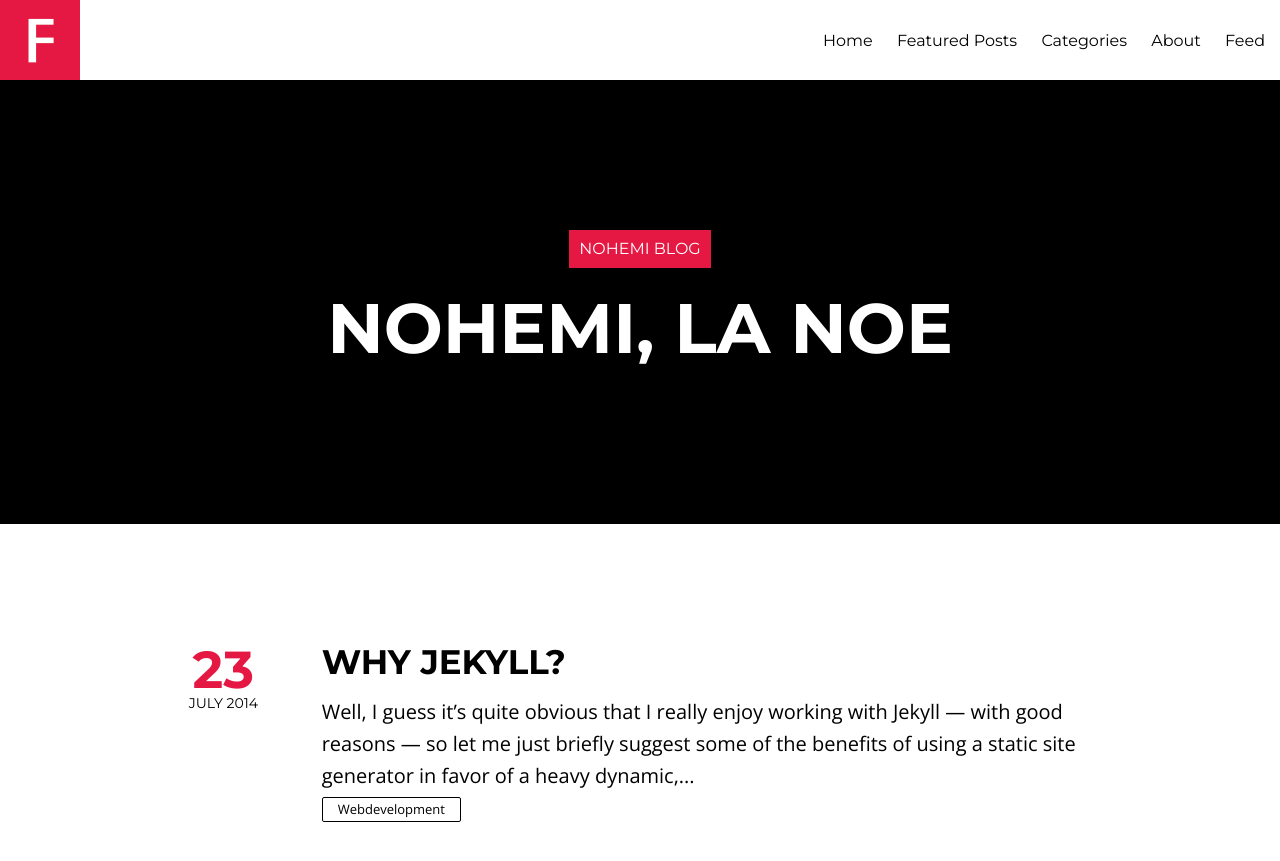
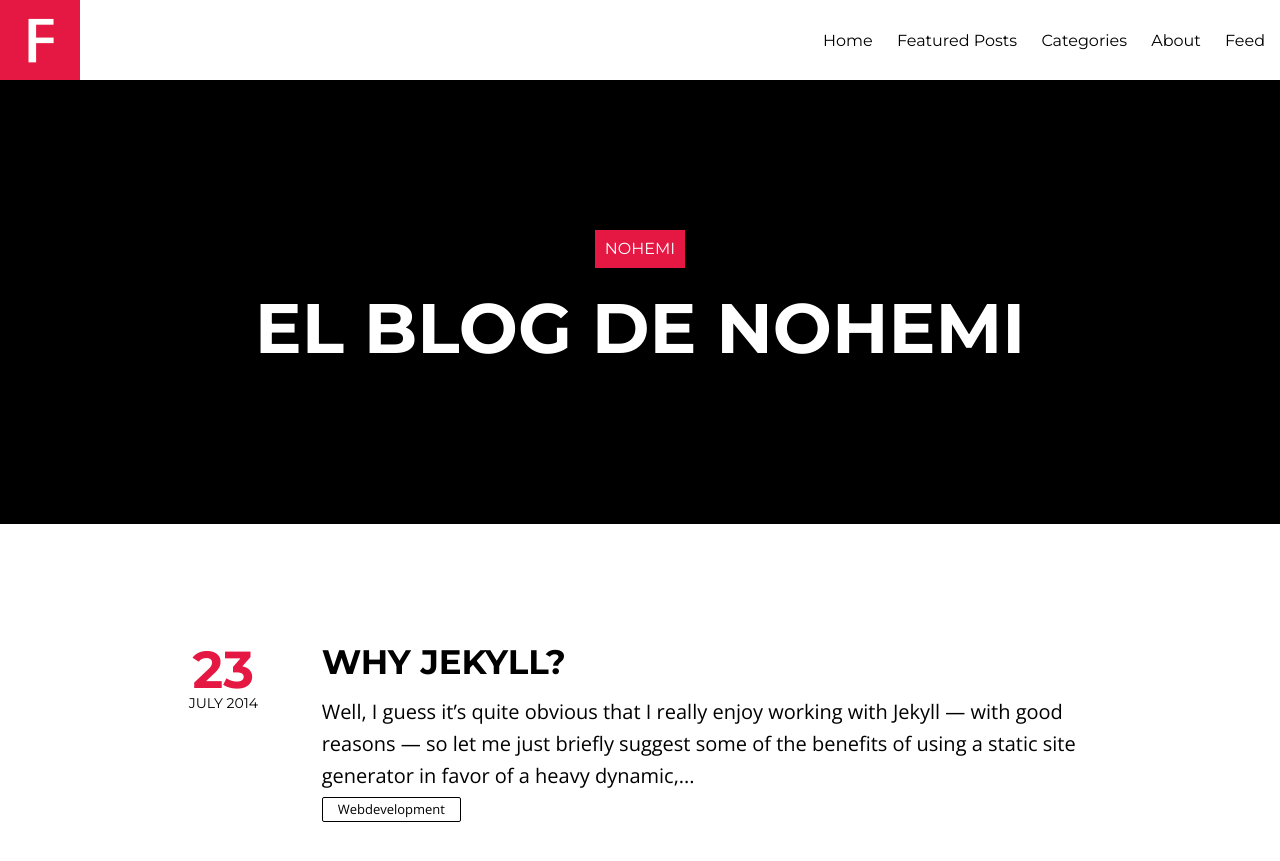
Before and after one commit to ehernandez-xk/nohemi, a Jekyll site: the page built from index.html, in a window 1280 px wide and 900 px high. Shown: the top 861 px of the window. Built offline with Jekyll 4.4.1, drawn with Linux system fonts in a browser that asks for light colours; nearby versions of some CDN libraries; the list of posts is cut into pages by our own code; some of the changed text lies outside the part shown.

```diff
--- a/_config.yml
+++ b/_config.yml
@@ -1,5 +1,5 @@
-title:            Nohemi Blog
-description:      "Nohemi, la Noe"
+title:            Nohemi
+description:      "El blog de Nohemi"
 logo:             logo.png
 disqus_shortname: hmfaysal
 share:            true
@@ -12,7 +12,7 @@ url:        	  http://ehernandez-xk.github.com/nohemi/
 
 # Owner/author information
 owner:
-  name:           Salón Nohemi
+  name:           Nohemi Hernandez
   avatar:         hmfaysal.jpg
   email:          salonnohemi@gmail.com
   # Use the coder's toolbox at http://coderstoolbox.net/string/#!encoding=xml&action=encode&charset=us_ascii to encode your description into XML string
```
